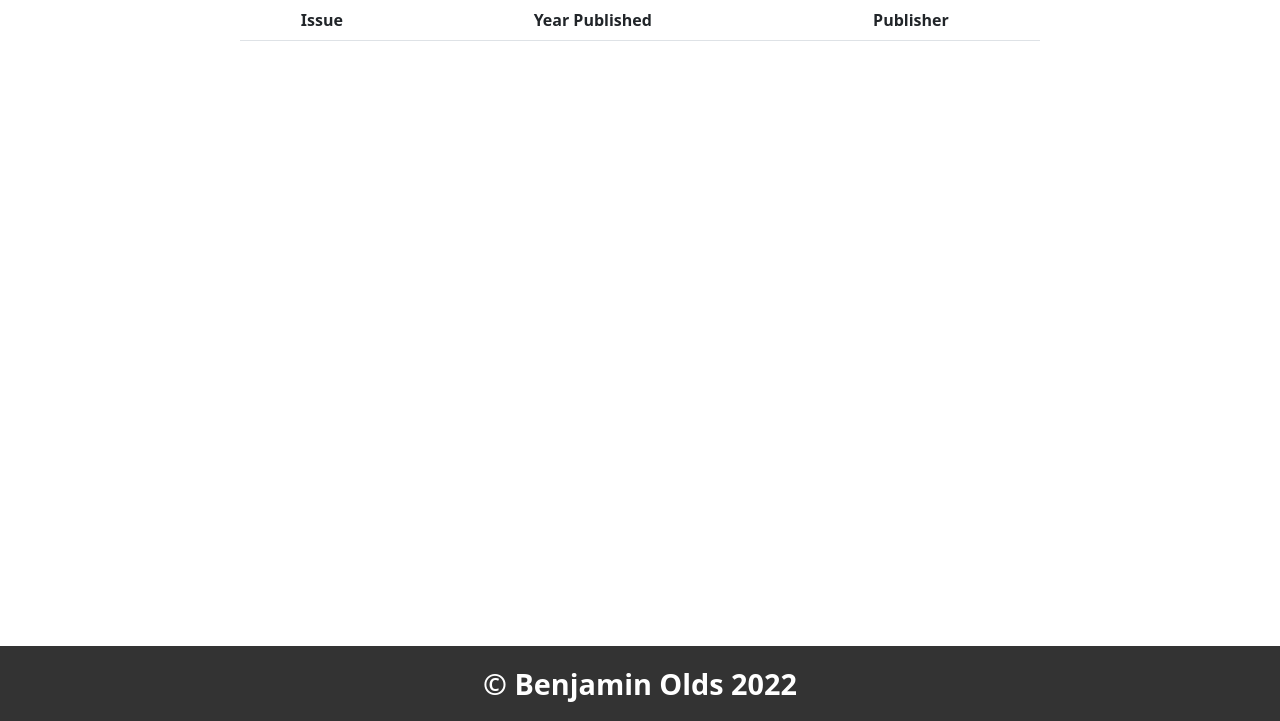
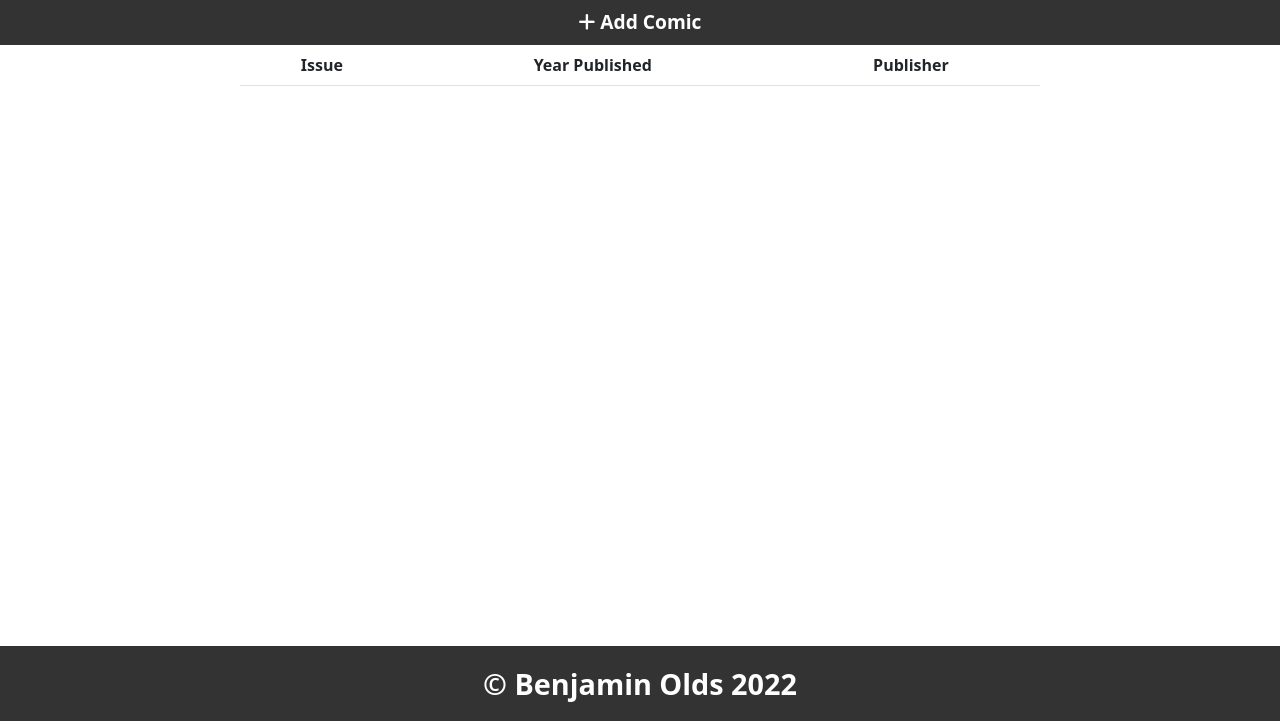
Before and after one commit to BenjaminCOlds/ComicBookLibrary, a plain HTML site: page index.html in a window 1280 px wide. Shown: the part 79-800 px from the top of the page. Drawn offline with nearby package versions, Linux system fonts and the light colour scheme.

Commit message:
Created Add Comic button

```diff
--- a/css/style.css
+++ b/css/style.css
@@ -42,3 +42,11 @@ footer {
 #footerDiv a:hover {
     opacity: 0.2;
 }
+
+#navAdd {
+    font-size: 1.2rem;
+    margin: auto;
+    font-weight: bold;
+    color: white;
+    text-decoration: none;
+}
--- a/index.html
+++ b/index.html
@@ -16,6 +16,9 @@
     <header>
         <nav class="navbar navbar-dark bg-black" id="navigationMenu">
             <a href="#" class="navbar-brand" id="navLink"><i class="fa-solid fa-book-open-reader"></i> Comic Book Library</a>
+        </nav>
+        <nav class="navbar navbar-dark bg-black" id="navigationMenu">
+            <a href="#" id="navAdd"><i class="fa-solid fa-plus"></i> Add Comic</a>
         </nav>
     </header>
     <!-- Table Used to Display Comics -->
```
